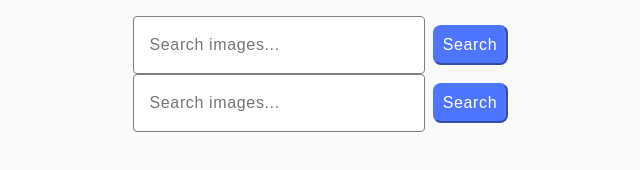
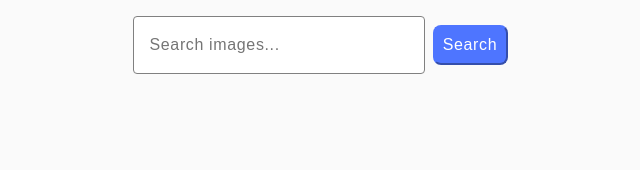
Before and after one commit to GrigoriyK505/goit-js-hw-11, a plain HTML site: page index.html in a window 1280 px wide. Shown: the whole page, without its empty margins (320-960 px from the left). Drawn offline with Linux system fonts and the light colour scheme.

Commit message:
Deploying to gh-pages from @ GrigoriyK505/goit-js-hw-11@cbb8df882277a378930c40b0431348206e0f626d 🚀

```diff
--- a/index.html
+++ b/index.html
@@ -15,10 +15,6 @@
 </head>
 
 <body>
-  <form id="search-form">
-    <input type="text" id="search-input" placeholder="Search images..." />
-    <button type="submit">Search</button>
-  </form>
   <div class="gallery"></div>
   <div class="loader" style="display: none;">
     <div class="css-loader"></div>
```
